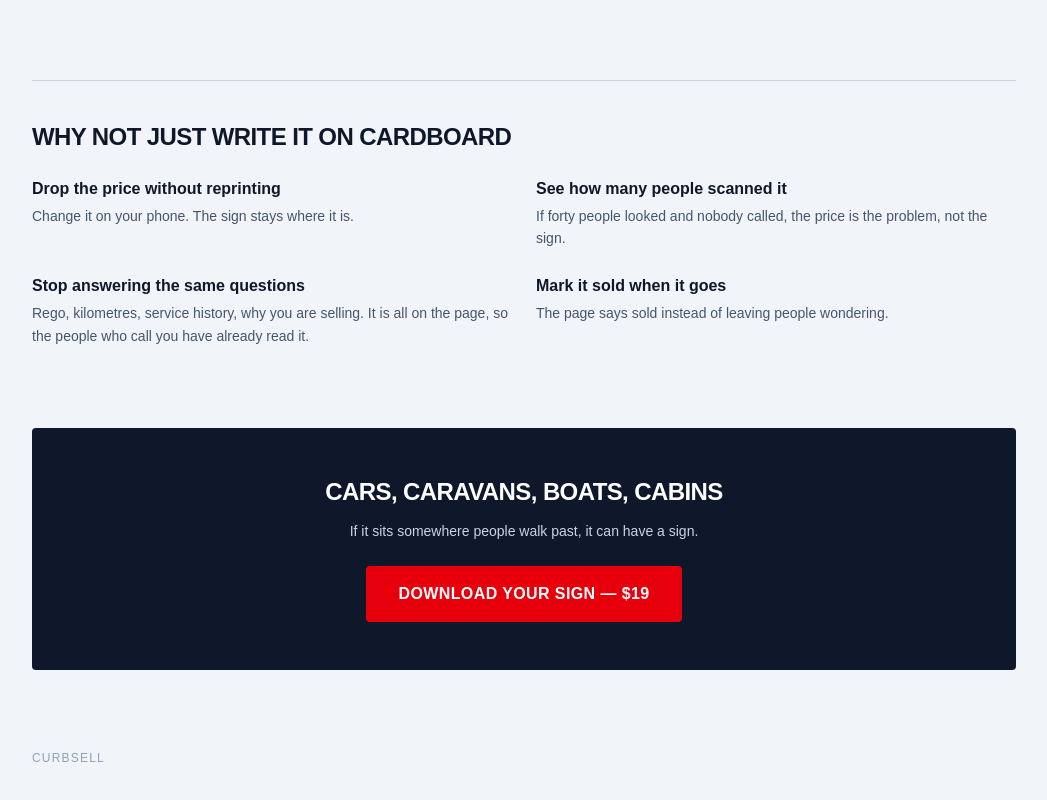
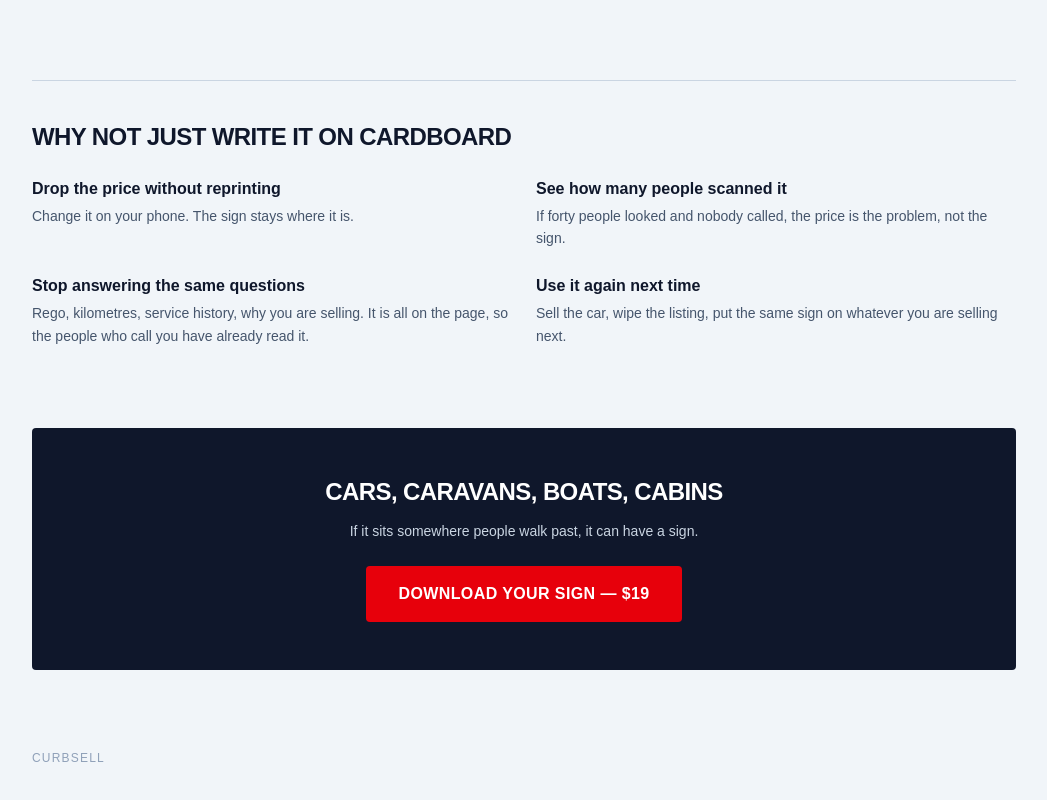
Before and after one commit to ceocarolinaz-dot/signpost, a Next.js app: page / in a window 1280 px wide. Shown: the part 794-1594 px from the top of the page, without its empty margins (116-1163 px from the left). Built offline with nearby package versions, Linux system fonts and the light colour scheme; no server answers.

Commit message:
reuse benefit

```diff
--- a/app/page.tsx
+++ b/app/page.tsx
@@ -59,7 +59,7 @@ export default function Home() {
     { h: 'Drop the price without reprinting', p: 'Change it on your phone. The sign stays where it is.' },
     { h: 'See how many people scanned it', p: 'If forty people looked and nobody called, the price is the problem, not the sign.' },
     { h: 'Stop answering the same questions', p: 'Rego, kilometres, service history, why you are selling. It is all on the page, so the people who call you have already read it.' },
-    { h: 'Mark it sold when it goes', p: 'The page says sold instead of leaving people wondering.' },
+    { h: 'Use it again next time', p: 'Sell the car, wipe the listing, put the same sign on whatever you are selling next.' },
   ];
 
   return (
```
